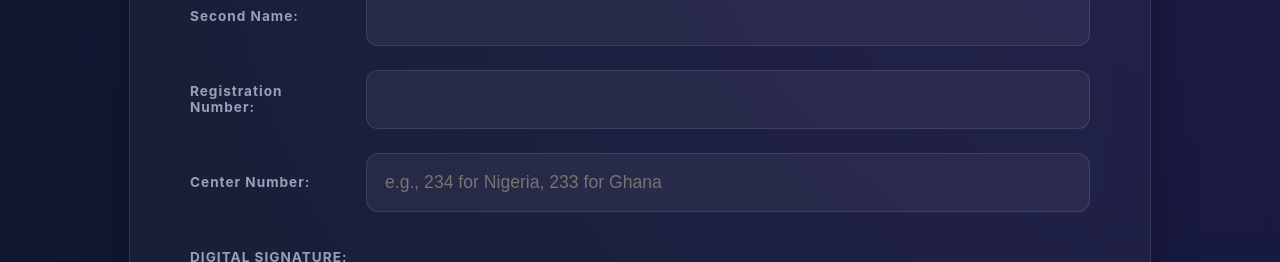
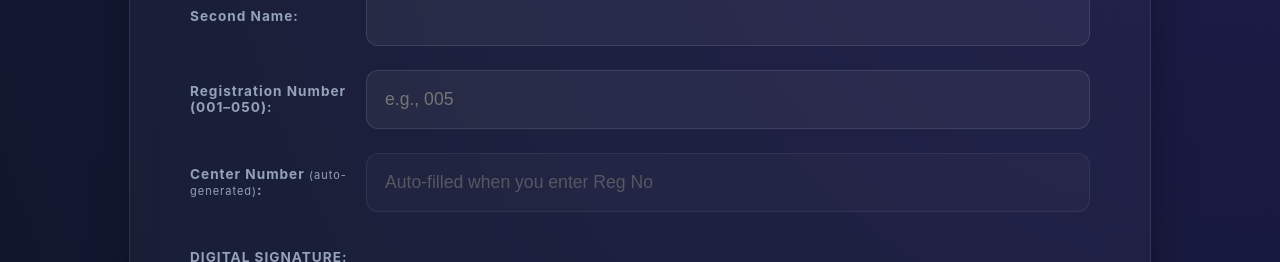
Before and after one commit to GraceOyiza1/bank-form, a React (Vite) app: page / in a window 1280 px wide. Shown: the part 286-548 px from the top of the page. Built offline with nearby package versions, Linux system fonts and the light colour scheme.

Commit message:
Auto-generate Center Number from Reg No, use as unique student result key in localStorage

```diff
--- a/src/App.jsx
+++ b/src/App.jsx
@@ -280,12 +280,19 @@ function App({ onQuizStart }) {
 
   const handleInfoChange = (e) => {
     const { name, value } = e.target;
-    setStudentInfo((prev) => ({ ...prev, [name]: value }));
+    if (name === 'regNo') {
+      // Auto-generate center number: 234 + zero-padded reg number
+      const padded = value.padStart(3, '0');
+      const autoCenter = value.trim() !== '' ? `234${padded}` : '';
+      setStudentInfo(prev => ({ ...prev, regNo: value, centerNo: autoCenter }));
+    } else {
+      setStudentInfo(prev => ({ ...prev, [name]: value }));
+    }
   };
 
   const handleInfoSubmit = (e) => {
     e.preventDefault();
-    if (!studentInfo.firstName.trim() || !studentInfo.secondName.trim() || !studentInfo.regNo.trim() || !studentInfo.centerNo.trim()) {
+    if (!studentInfo.firstName.trim() || !studentInfo.secondName.trim() || !studentInfo.regNo.trim()) {
       alert('Please fill in all student information fields.');
       return;
     }
@@ -365,12 +372,21 @@ function App({ onQuizStart }) {
       randomizedQuestions: questions,
     };
     localStorage.setItem("quizResult", JSON.stringify(result));
-    // Store in allQuizResults array
+
+    // Store in allQuizResults array, using centerNo as unique key to prevent duplicates
     let allResults = [];
     try {
       allResults = JSON.parse(localStorage.getItem("allQuizResults")) || [];
     } catch (e) { allResults = []; }
-    allResults.push(result);
+
+    // Replace existing result for this student (same centerNo) or add new
+    const uniqueKey = studentInfo.centerNo;
+    const existingIndex = allResults.findIndex(r => r.studentInfo?.centerNo === uniqueKey);
+    if (existingIndex >= 0) {
+      allResults[existingIndex] = result; // Overwrite — same student re-submitting
+    } else {
+      allResults.push(result);
+    }
     localStorage.setItem("allQuizResults", JSON.stringify(allResults));
 
     // 7. Clear quiz session (quiz is done)
@@ -397,12 +413,27 @@ function App({ onQuizStart }) {
               <input name="secondName" value={studentInfo.secondName} onChange={handleInfoChange} required />
             </div>
             <div className="student-info-row">
-              <label>Registration Number:</label>
-              <input name="regNo" value={studentInfo.regNo} onChange={handleInfoChange} min="1" max="50" type="number" required />
+              <label>Registration Number (001–050):</label>
+              <input
+                name="regNo"
+                value={studentInfo.regNo}
+                onChange={handleInfoChange}
+                min="1"
+                max="50"
+                type="number"
+                placeholder="e.g., 005"
+                required
+              />
             </div>
             <div className="student-info-row">
-              <label>Center Number:</label>
-              <input name="centerNo" value={studentInfo.centerNo} onChange={handleInfoChange} placeholder="e.g., 234 for Nigeria, 233 for Ghana" required />
+              <label>Center Number <span style={{ fontSize: 11, color: '#94a3b8', fontWeight: 400 }}>(auto-generated)</span>:</label>
+              <input
+                name="centerNo"
+                value={studentInfo.centerNo}
+                readOnly
+                placeholder="Auto-filled when you enter Reg No"
+                style={{ opacity: 0.65, cursor: 'not-allowed', background: 'rgba(255,255,255,0.04)' }}
+              />
             </div>
             <div className="signature-section" style={{ marginTop: 10 }}>
               <label>DIGITAL SIGNATURE:</label>
```
